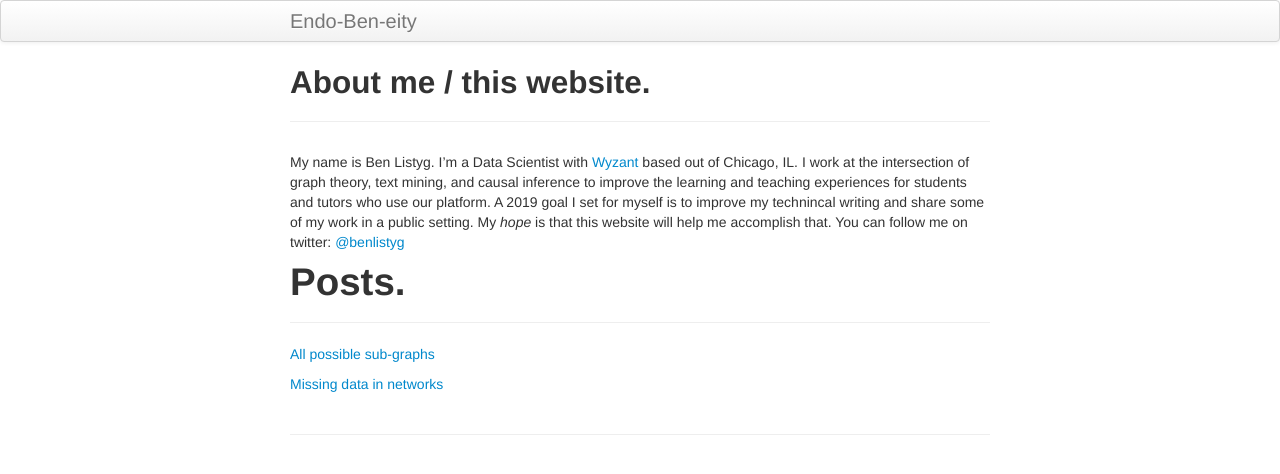
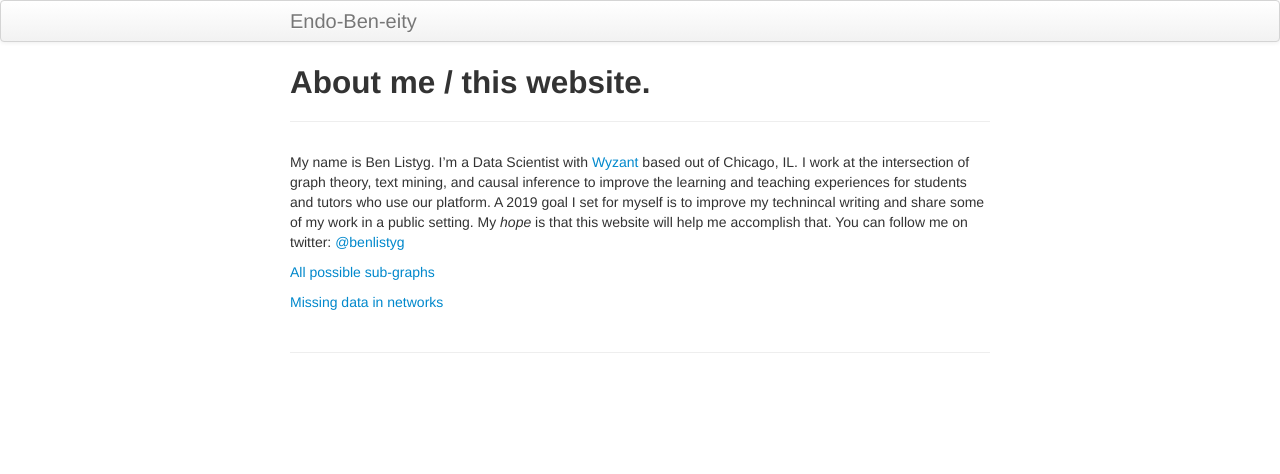
Before and after one commit to BListyg/blistyg.github.io, a Jekyll site: the page built from index.md, in a window 1280 px wide. Shown: the top 474 px of the page. Built offline with Jekyll 4.4.1, drawn with Linux system fonts in a browser that asks for light colours.

Commit message:
Update index.md

```diff
--- a/index.md
+++ b/index.md
@@ -5,9 +5,6 @@ title: About me / this website.
 
 My name is Ben Listyg. I'm a Data Scientist with [Wyzant](www.wyzant.com) based out of Chicago, IL. I work at the intersection of graph theory, text mining, and causal inference to improve the learning and teaching experiences for students and tutors who use our platform. A 2019 goal I set for myself is to improve my technincal writing and share some of my work in a public setting. My _hope_ is that this website will help me accomplish that. You can follow me on twitter: [@benlistyg](www.twitter.com/blistyg)
 
-# Posts.
----
-
 [All possible sub-graphs]()
 
 [Missing data in networks]()
```
